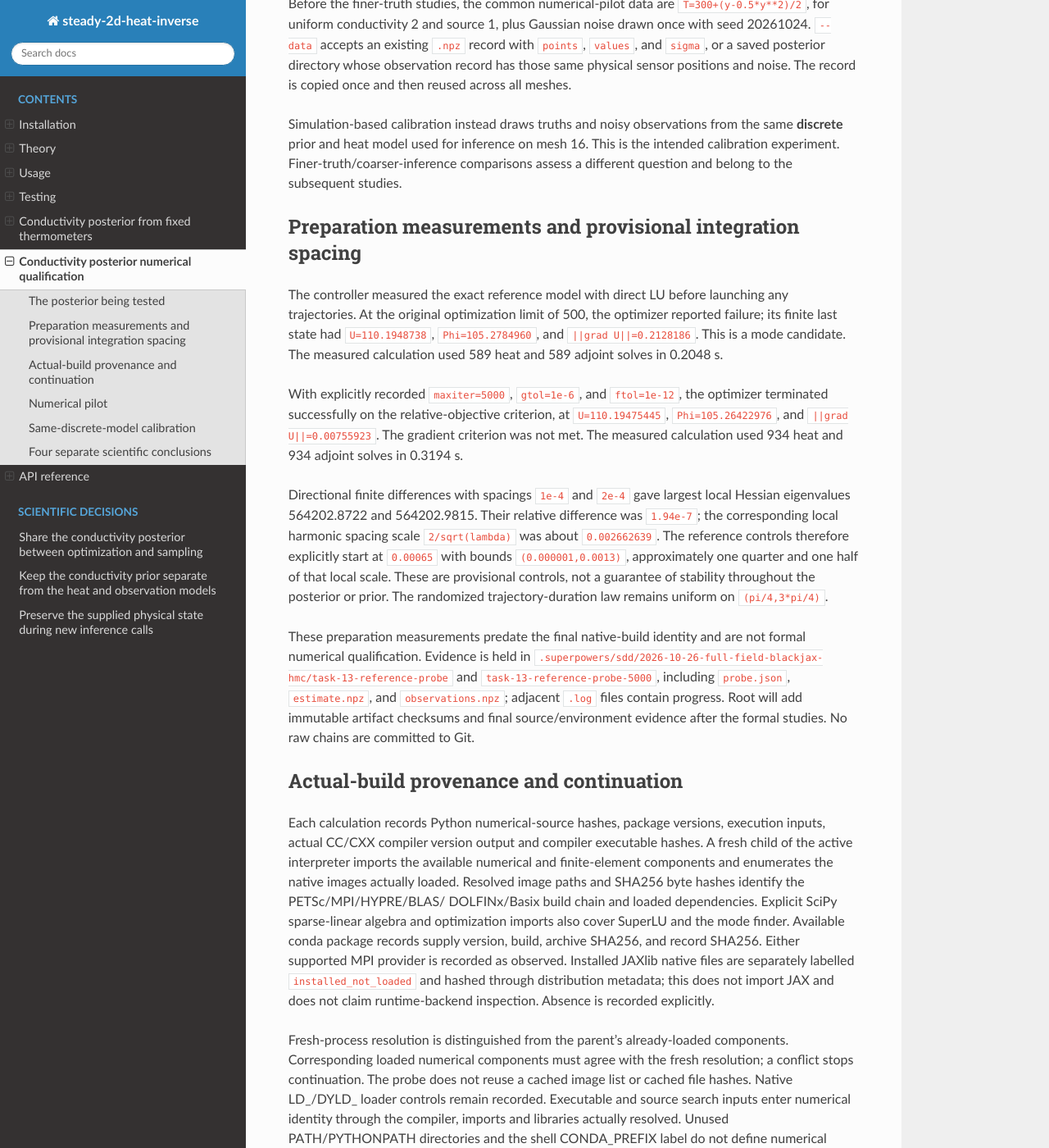
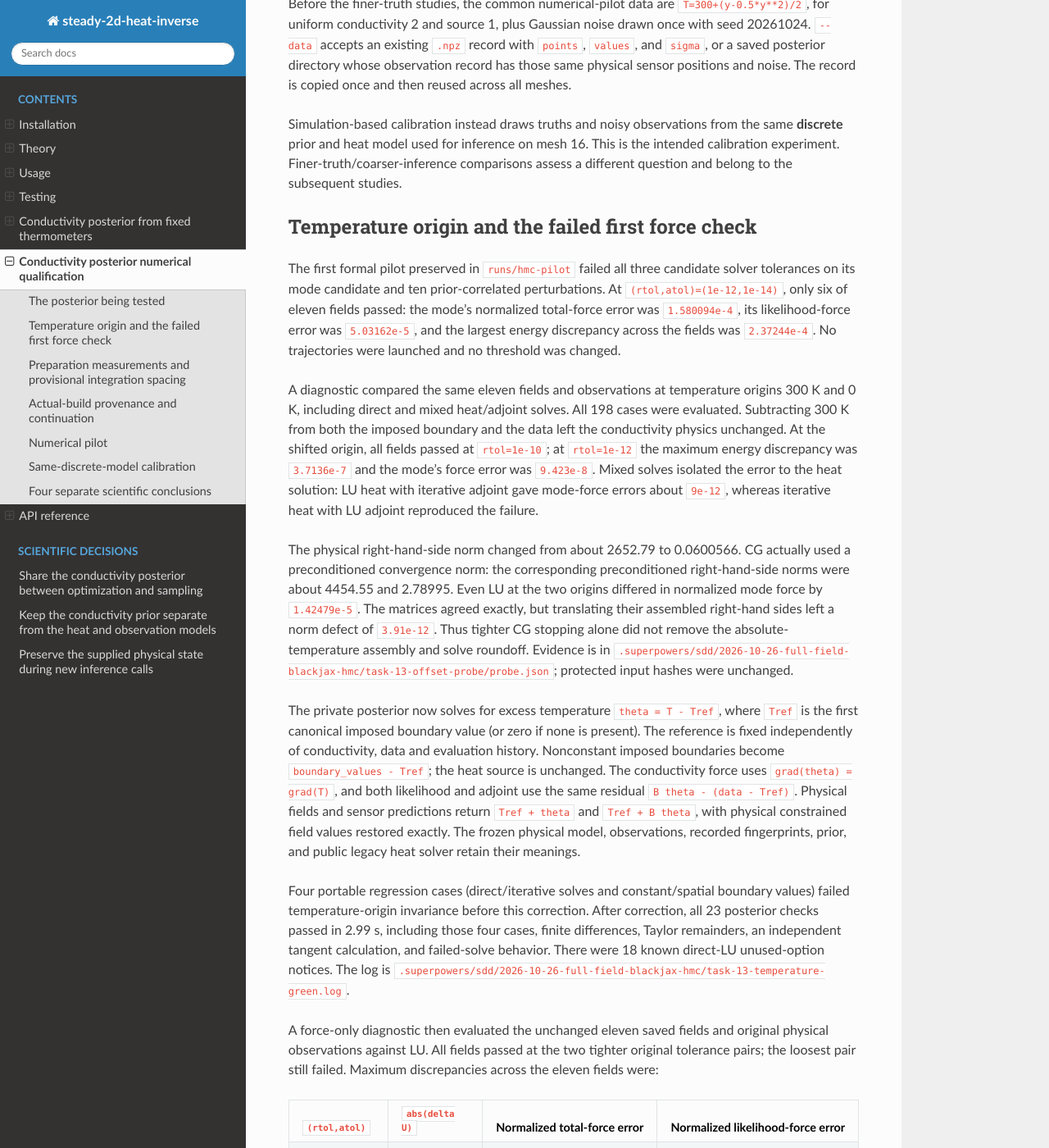
Before and after one commit to MinhMPA/steady-2d-heat-inverse, a Sphinx documentation site: the page built from docs/validation/hmc-numerics.md, in a window 1280 px wide and 1400 px high, scrolled down 611 px. Shown: the whole window at 82% size. Built offline with Sphinx 7.4.7 and the Read the Docs theme 3.1.0, drawn with Linux system fonts in a browser that asks for light colours; some of the changed text lies outside the part shown.

Commit message:
Preserve temperature-origin invariance in posterior forces

```diff
--- a/docs/validation/hmc-numerics.md
+++ b/docs/validation/hmc-numerics.md
@@ -1,9 +1,10 @@
 # Conductivity posterior numerical qualification
 
-The qualification apparatus is being verified. The three-mesh numerical pilot
-and the 100 independent heat calibration experiments have **not yet been
-completed**. Passing the helper tests would establish calibration mechanics;
-it would not establish numerical accuracy or calibrated heat posteriors.
+The qualification apparatus passed two independent reviews. The first formal
+mesh-16 force check failed before any trajectories were run. The three-mesh
+numerical pilot and the 100 independent heat calibration experiments have
+**not yet been completed**. Passing the helper tests would establish calibration
+mechanics; it would not establish numerical accuracy or calibrated heat posteriors.
 
 ## The posterior being tested
 
@@ -30,6 +31,98 @@ Simulation-based calibration instead draws truths and noisy observations
 from the same **discrete** prior and heat model used for inference on mesh 16.
 This is the intended calibration experiment. Finer-truth/coarser-inference
 comparisons assess a different question and belong to the subsequent studies.
+
+## Temperature origin and the failed first force check
+
+The first formal pilot preserved in `runs/hmc-pilot` failed all three candidate
+solver tolerances on its mode candidate and ten prior-correlated perturbations.
+At `(rtol,atol)=(1e-12,1e-14)`, only six of eleven fields passed: the mode's
+normalized total-force error was `1.580094e-4`, its likelihood-force error was
+`5.03162e-5`, and the largest energy discrepancy across the fields was
+`2.37244e-4`. No trajectories were launched and no threshold was changed.
+
+A diagnostic compared the same eleven fields and observations at temperature
+origins 300 K and 0 K, including direct and mixed heat/adjoint solves. All 198
+cases were evaluated. Subtracting 300 K from both the imposed boundary and the
+data left the conductivity physics unchanged. At the shifted origin, all
+fields passed at `rtol=1e-10`; at `rtol=1e-12` the maximum energy discrepancy
+was `3.7136e-7` and the mode's force error was `9.423e-8`. Mixed solves isolated
+the error to the heat solution: LU heat with iterative adjoint gave mode-force
+errors about `9e-12`, whereas iterative heat with LU adjoint reproduced the
+failure.
+
+The physical right-hand-side norm changed from about 2652.79 to 0.0600566.
+CG actually used a preconditioned convergence norm: the corresponding
+preconditioned right-hand-side norms were about 4454.55 and 2.78995. Even LU
+at the two origins differed in normalized mode force by `1.42479e-5`.
+The matrices agreed exactly, but translating their assembled right-hand sides
+left a norm defect of `3.91e-12`. Thus tighter CG stopping alone did not remove
+the absolute-temperature assembly and solve roundoff. Evidence is in
+`.superpowers/sdd/2026-10-26-full-field-blackjax-hmc/task-13-offset-probe/probe.json`;
+protected input hashes were unchanged.
+
+The private posterior now solves for excess temperature
+`theta = T - Tref`, where `Tref` is the first canonical imposed boundary value
+(or zero if none is present). The reference is fixed independently of
+conductivity, data and evaluation history. Nonconstant imposed boundaries
+become `boundary_values - Tref`; the heat source is unchanged. The conductivity
+force uses `grad(theta) = grad(T)`, and both likelihood and adjoint use the same
+residual `B theta - (data - Tref)`. Physical fields and sensor predictions
+return `Tref + theta` and `Tref + B theta`, with physical constrained field
+values restored exactly. The frozen physical model, observations, recorded
+fingerprints, prior, and public legacy heat solver retain their meanings.
+
+Four portable regression cases (direct/iterative solves and constant/spatial
+boundary values) failed temperature-origin invariance before this correction.
+After correction, all 23 posterior checks passed in 2.99 s, including those
+four cases, finite differences, Taylor remainders, an independent tangent
+calculation, and failed-solve behavior. There were 18 known direct-LU
+unused-option notices. The log is
+`.superpowers/sdd/2026-10-26-full-field-blackjax-hmc/task-13-temperature-green.log`.
+
+A force-only diagnostic then evaluated the unchanged eleven saved fields and
+original physical observations against LU. All fields passed at the two tighter
+original tolerance pairs; the loosest pair still failed. Maximum discrepancies
+across the eleven fields were:
+
+| `(rtol,atol)` | `abs(delta U)` | Normalized total-force error | Normalized likelihood-force error |
+| --- | --- | --- | --- |
+| `(1e-10,1e-12)` | `1.8935185e-5` | `3.5538327e-6` | `1.1316755e-6` |
+| `(1e-12,1e-14)` | `3.7136488e-7` | `9.4230949e-8` | `3.0006718e-8` |
+
+The diagnostic exited successfully and all protected input hashes were
+unchanged. Evidence is in
+`.superpowers/sdd/2026-10-26-full-field-blackjax-hmc/task-13-centered-force-probe/probe.json`
+and the adjacent log. It uses the **pre-correction mode candidate without a
+refit** and ten saved perturbations; it does not establish accuracy at a newly
+fitted mode or at retained posterior states. The failed pilot is preserved, and
+the changed numerical source requires a new identity and output directory.
+
+The complete qualified suite then passed **456 tests and four subtests in
+1363.75 s**, with zero skips or pytest warnings and 21 known direct-LU
+unused-option notices. Its XML records 460 test cases with no failures, errors
+or skips. Evidence is `task-13-temperature-full-suite.log` and `.xml` in the same
+evidence directory. A strict clean build in the genuine docs-only environment
+passed; Black on the three changed Python files and the patch whitespace check
+were clean.
+
+In the original numerical environment, the nine legacy modules plus posterior
+checks passed **52 tests and four subtests in 4.17 s** in normal alphabetical
+discovery order, with no skips or pytest warnings. An earlier explicit order
+produced two multifidelity-optimization failures (50 other tests and four
+subtests passed). The unchanged apparatus revision `165ffd5` reproduced those
+same two failures in the identical order (46 other tests and four subtests
+passed). This establishes a pre-existing order-dependent failure, not a
+regression from the temperature correction. Native solver error-state
+contamination after a deliberately failed solve is a supported explanation,
+but that specific mechanism was not isolated experimentally. No legacy solver
+code was changed. The preserved logs are `task-13-temperature-legacy.log`,
+`task-13-temperature-baseline-legacy.log`, and
+`task-13-temperature-legacy-ordered.log` (with XML for the ordered run).
+
+Independent review of this correction, a fresh three-mesh numerical pilot and
+all 100 calibration experiments remain required. Passing the regression suite
+and saved-field diagnostic does not establish posterior qualification.
 
 ## Preparation measurements and provisional integration spacing
 
@@ -124,8 +217,9 @@ The apparatus-wide suite subsequently passed 449 tests and four subtests in
 unused-option notices (18 from earlier checks and three from the toy study).
 Its records are `task-13-apparatus-full-suite.log` and
 `task-13-apparatus-full-suite.xml` in that same evidence directory. This full
-suite precedes the search-location correction described below; independent
-review and formal scientific studies remain separate and pending.
+suite precedes the search-location correction described below. Subsequent
+independent apparatus reviews passed; formal scientific qualification remains
+incomplete.
 
 A subsequent continuation regression changed only an unused search directory.
 Actual resolved numerical components remained identical, but the old identity
```
Also changed, not shown: 3 other files.
